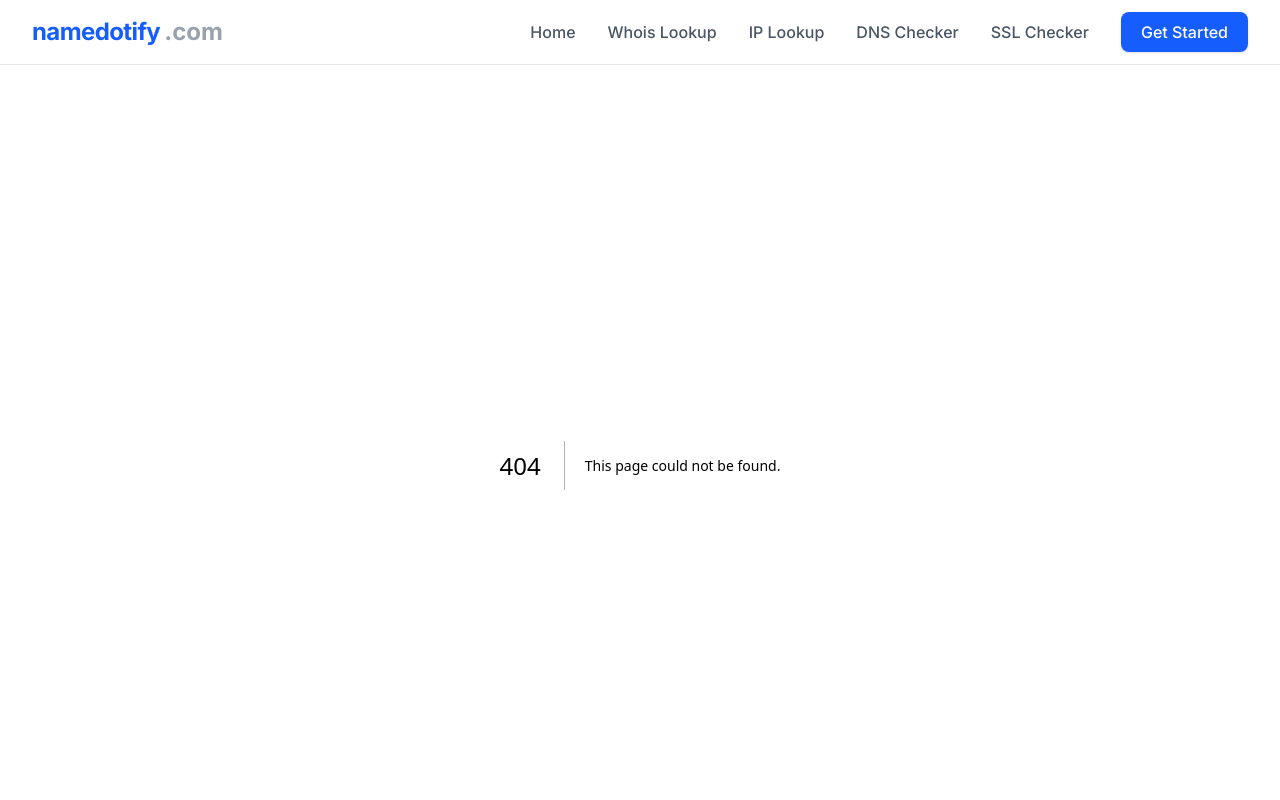
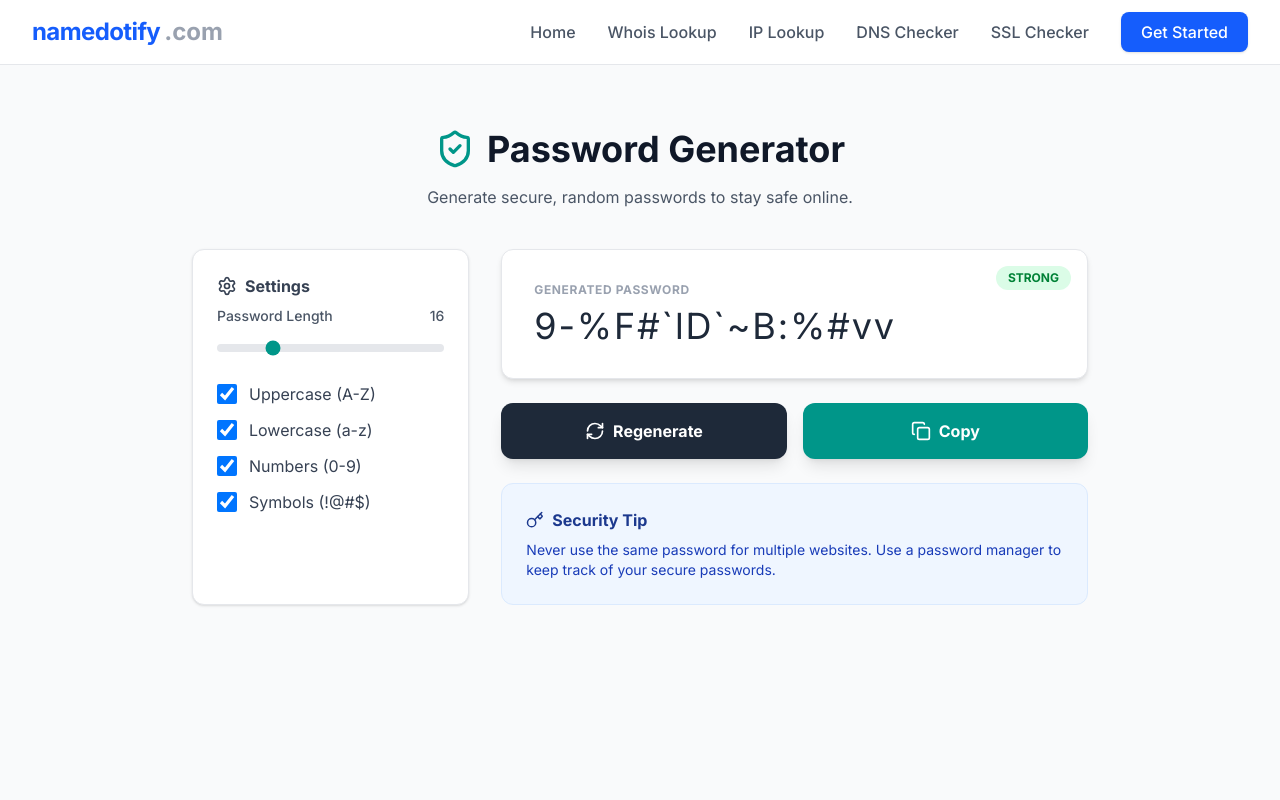
Before and after one commit to ashishjacob786/namedotify, a Next.js app: page /password in a window 1280 px wide. Before the commit this address had no page. Shown: the top 800 px of the page. Built offline with nearby package versions, Linux system fonts and the light colour scheme.

Commit message:
Added Password Generator tool

```diff
--- /dev/null
+++ b/src/app/password/page.js
@@ -0,0 +1,159 @@
+"use client";
+import React, { useState, useEffect } from 'react';
+import { Key, RefreshCw, Copy, CheckCircle, ShieldCheck, Settings } from 'lucide-react';
+
+export default function PasswordPage() {
+  const [password, setPassword] = useState('');
+  const [length, setLength] = useState(16);
+  const [includeUppercase, setIncludeUppercase] = useState(true);
+  const [includeLowercase, setIncludeLowercase] = useState(true);
+  const [includeNumbers, setIncludeNumbers] = useState(true);
+  const [includeSymbols, setIncludeSymbols] = useState(true);
+  const [copied, setCopied] = useState(false);
+  const [strength, setStrength] = useState('Strong');
+
+  // Password Generator Logic
+  const generatePassword = () => {
+    let charset = '';
+    if (includeLowercase) charset += 'abcdefghijklmnopqrstuvwxyz';
+    if (includeUppercase) charset += 'ABCDEFGHIJKLMNOPQRSTUVWXYZ';
+    if (includeNumbers) charset += '0123456789';
+    if (includeSymbols) charset += '!@#$%^&*()_+~`|}{[]:;?><,./-=';
+
+    if (charset === '') return;
+
+    let generatedPassword = '';
+    for (let i = 0; i < length; i++) {
+      const randomIndex = Math.floor(Math.random() * charset.length);
+      generatedPassword += charset[randomIndex];
+    }
+
+    setPassword(generatedPassword);
+    checkStrength(length);
+    setCopied(false);
+  };
+
+  // Strength Checker Logic
+  const checkStrength = (len) => {
+    if (len < 8) setStrength('Weak');
+    else if (len < 12) setStrength('Medium');
+    else setStrength('Strong');
+  };
+
+  // Initial load par generate karo
+  useEffect(() => {
+    generatePassword();
+  }, [length, includeUppercase, includeLowercase, includeNumbers, includeSymbols]);
+
+  const copyToClipboard = () => {
+    navigator.clipboard.writeText(password);
+    setCopied(true);
+    setTimeout(() => setCopied(false), 2000);
+  };
+
+  return (
+    <div className="min-h-screen bg-gray-50 text-gray-900 font-sans p-6">
+      <div className="max-w-4xl mx-auto">
+
+        {/* Header */}
+        <div className="text-center mb-10 mt-10">
+            <h1 className="text-4xl font-bold mb-4 flex items-center justify-center gap-3">
+                <ShieldCheck className="text-teal-600 w-10 h-10" /> Password Generator
+            </h1>
+            <p className="text-gray-600">Generate secure, random passwords to stay safe online.</p>
+        </div>
+
+        <div className="grid grid-cols-1 md:grid-cols-3 gap-8">
+
+            {/* Left: Controls */}
+            <div className="md:col-span-1 bg-white p-6 rounded-xl shadow-sm border border-gray-200 space-y-6">
+                <div className="flex items-center gap-2 mb-2 text-gray-700 font-bold">
+                    <Settings size={20} /> Settings
+                </div>
+
+                {/* Length Slider */}
+                <div>
+                    <label className="block text-sm font-medium text-gray-600 mb-2 flex justify-between">
+                        Password Length <span>{length}</span>
+                    </label>
+                    <input
+                        type="range"
+                        min="6" max="50"
+                        value={length}
+                        onChange={(e) => setLength(parseInt(e.target.value))}
+                        className="w-full h-2 bg-gray-200 rounded-lg appearance-none cursor-pointer accent-teal-600"
+                    />
+                </div>
+
+                {/* Checkboxes */}
+                <div className="space-y-3">
+                    <label className="flex items-center space-x-3 cursor-pointer">
+                        <input type="checkbox" checked={includeUppercase} onChange={() => setIncludeUppercase(!includeUppercase)} className="w-5 h-5 text-teal-600 rounded focus:ring-teal-500" />
+                        <span className="text-gray-700">Uppercase (A-Z)</span>
+                    </label>
+                    <label className="flex items-center space-x-3 cursor-pointer">
+                        <input type="checkbox" checked={includeLowercase} onChange={() => setIncludeLowercase(!includeLowercase)} className="w-5 h-5 text-teal-600 rounded focus:ring-teal-500" />
+                        <span className="text-gray-700">Lowercase (a-z)</span>
+                    </label>
+                    <label className="flex items-center space-x-3 cursor-pointer">
+                        <input type="checkbox" checked={includeNumbers} onChange={() => setIncludeNumbers(!includeNumbers)} className="w-5 h-5 text-teal-600 rounded focus:ring-teal-500" />
+                        <span className="text-gray-700">Numbers (0-9)</span>
+                    </label>
+                    <label className="flex items-center space-x-3 cursor-pointer">
+                        <input type="checkbox" checked={includeSymbols} onChange={() => setIncludeSymbols(!includeSymbols)} className="w-5 h-5 text-teal-600 rounded focus:ring-teal-500" />
+                        <span className="text-gray-700">Symbols (!@#$)</span>
+                    </label>
+                </div>
+            </div>
+
+            {/* Right: Display */}
+            <div className="md:col-span-2 space-y-6">
+
+                {/* Password Box */}
+                <div className="bg-white p-8 rounded-xl shadow-md border border-gray-200 relative group">
+                    <p className="text-xs font-bold text-gray-400 uppercase tracking-wider mb-2">Generated Password</p>
+                    <div className="flex items-center justify-between break-all">
+                        <h2 className="text-3xl md:text-4xl font-mono text-gray-800 tracking-wider break-all">{password}</h2>
+                    </div>
+
+                    {/* Strength Badge */}
+                    <div className={`absolute top-4 right-4 px-3 py-1 rounded-full text-xs font-bold uppercase ${
+                        strength === 'Strong' ? 'bg-green-100 text-green-700' :
+                        strength === 'Medium' ? 'bg-yellow-100 text-yellow-700' : 'bg-red-100 text-red-700'
+                    }`}>
+                        {strength}
+                    </div>
+                </div>
+
+                {/* Action Buttons */}
+                <div className="grid grid-cols-2 gap-4">
+                    <button
+                        onClick={generatePassword}
+                        className="bg-gray-800 text-white px-6 py-4 rounded-xl font-bold hover:bg-gray-900 transition flex items-center justify-center gap-2 shadow-lg"
+                    >
+                        <RefreshCw size={20} /> Regenerate
+                    </button>
+                    <button
+                        onClick={copyToClipboard}
+                        className={`${copied ? 'bg-green-600' : 'bg-teal-600'} text-white px-6 py-4 rounded-xl font-bold hover:brightness-110 transition flex items-center justify-center gap-2 shadow-lg`}
+                    >
+                        {copied ? <CheckCircle size={20} /> : <Copy size={20} />}
+                        {copied ? 'Copied!' : 'Copy'}
+                    </button>
+                </div>
+
+                {/* Tips */}
+                <div className="bg-blue-50 p-6 rounded-xl border border-blue-100">
+                    <h3 className="font-bold text-blue-900 mb-2 flex items-center gap-2">
+                        <Key size={18} /> Security Tip
+                    </h3>
+                    <p className="text-blue-800 text-sm">
+                        Never use the same password for multiple websites. Use a password manager to keep track of your secure passwords.
+                    </p>
+                </div>
+            </div>
+        </div>
+      </div>
+    </div>
+  );
+}
```
